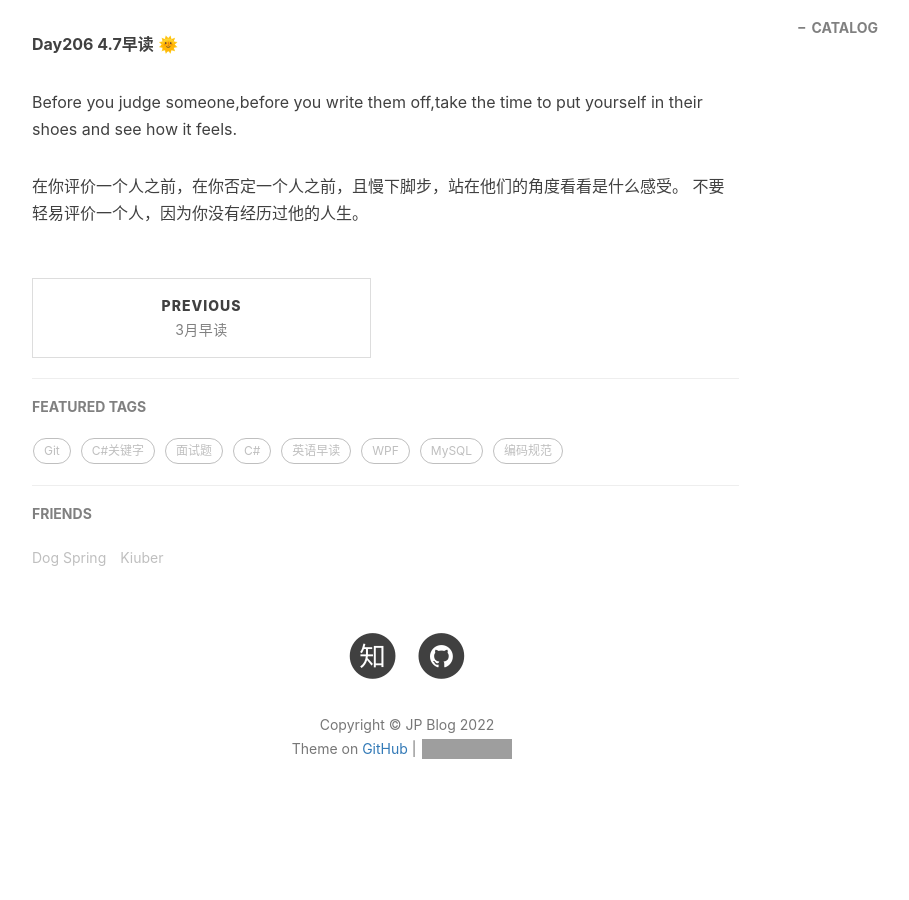
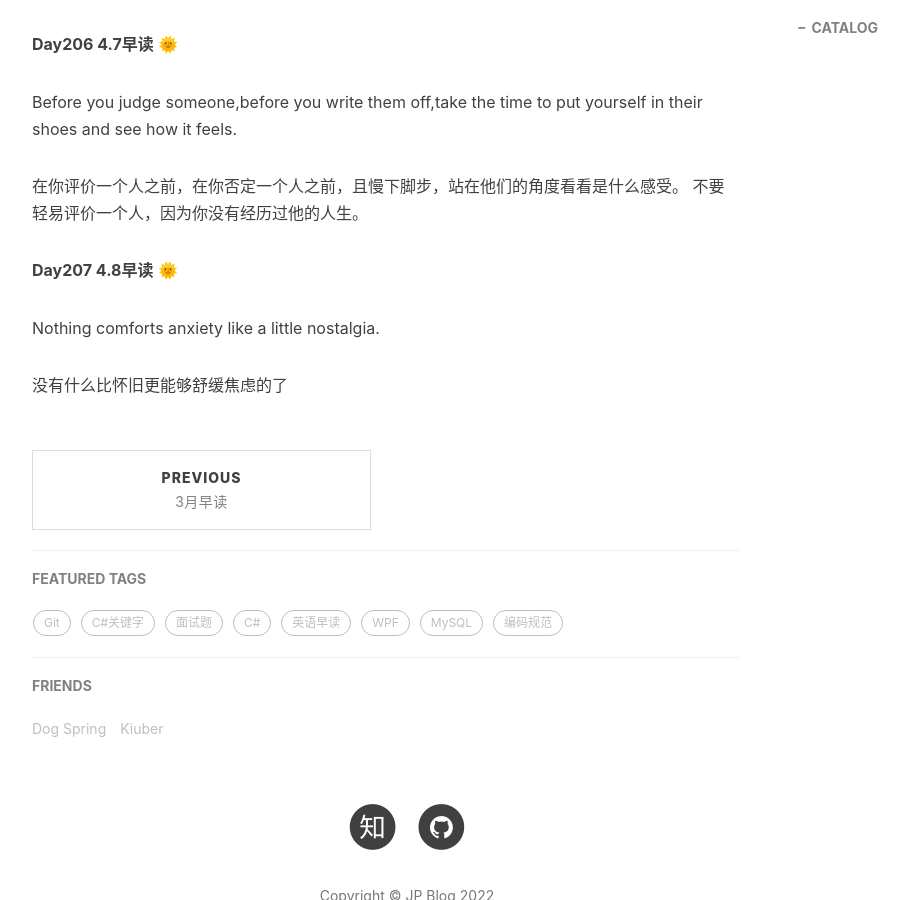
Before and after one commit to hongjiapeng/hongjiapeng.github.io, a Jekyll site: the page built from _posts/2022-04-05-morning reading in april.md, in a window 1280 px wide and 900 px high, scrolled down 1805 px. Shown: the whole window, without its empty margins (233-1142 px from the left). Built offline with Jekyll 4.4.1, drawn with Linux system fonts in a browser that asks for light colours; nearby versions of some CDN libraries; comment, search, counter and statistics services are not loaded; before the commit the page ends 2658 px from its top, so only the background shows below that; grey boxes are pictures that could not be loaded.

Commit message:
add morning reading

```diff
--- a/_posts/2022-04-05-morning reading in april.md
+++ b/_posts/2022-04-05-morning reading in april.md
@@ -67,3 +67,9 @@ Before you judge someone,before you write them off,take the time to put yourself
 
 在你评价一个人之前，在你否定一个人之前，且慢下脚步，站在他们的角度看看是什么感受。
 不要轻易评价一个人，因为你没有经历过他的人生。
+
+**Day207 4.8早读** 🌞
+
+Nothing comforts anxiety like a little nostalgia.
+
+没有什么比怀旧更能够舒缓焦虑的了
```
